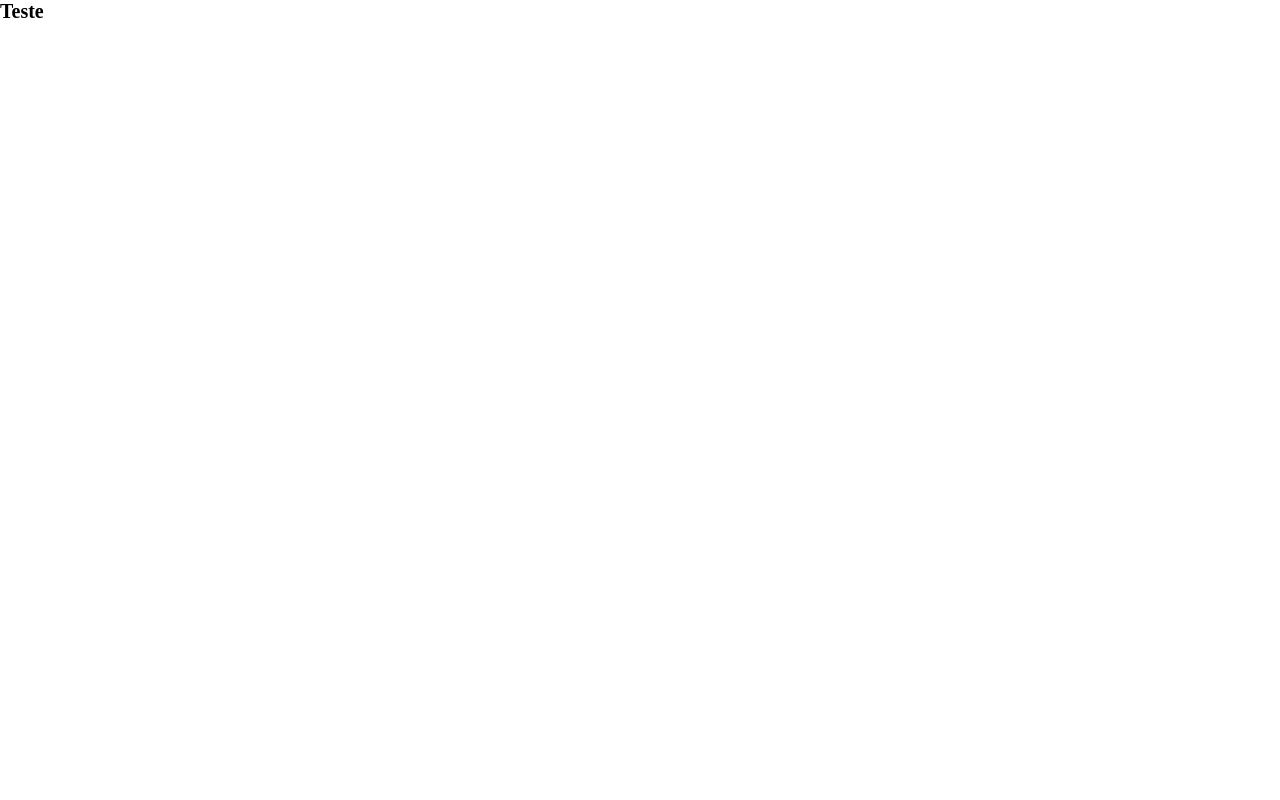
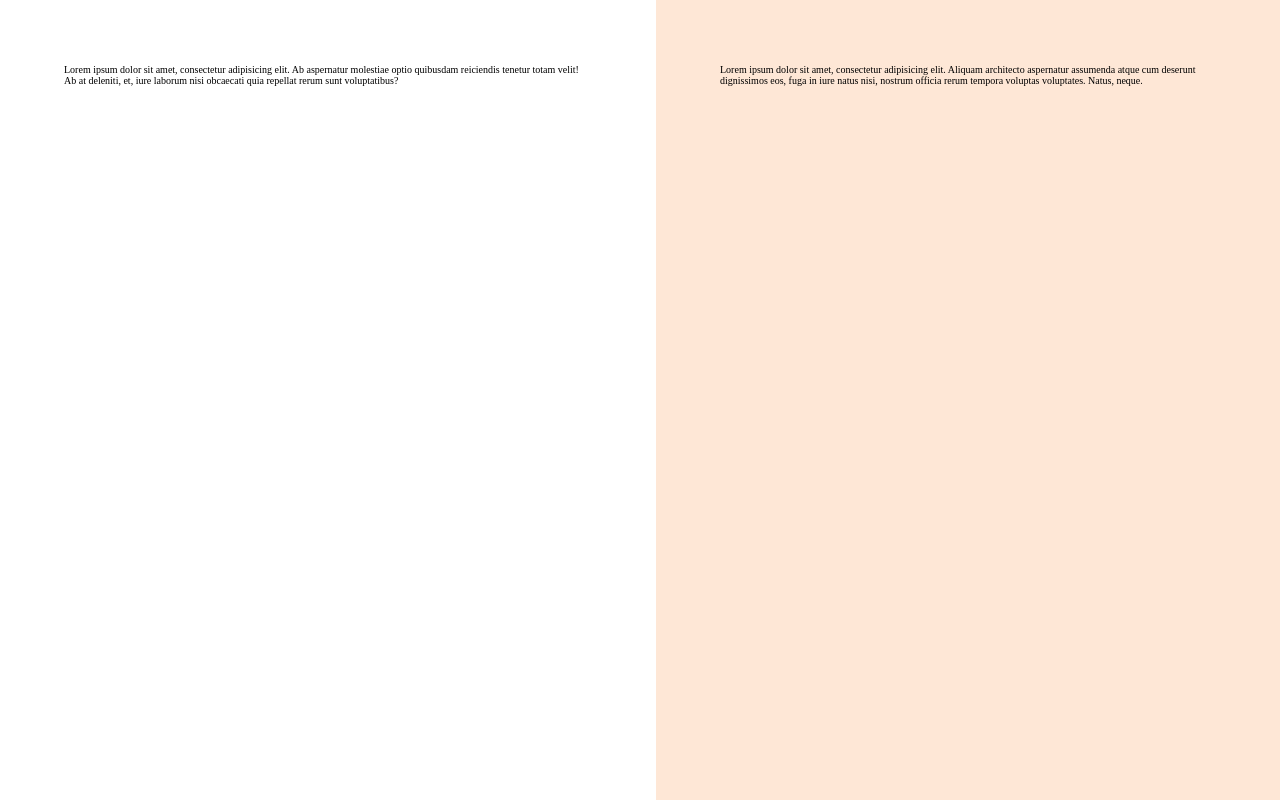
Before and after one commit to marquesdanilocarlos/html-css-rocketseat, a plain HTML site: page projeto-4-novo/index.html in a window 1280 px wide. Drawn offline with Linux system fonts and the light colour scheme.

Commit message:
Aula 130 - Divisão geral do layout

```diff
--- a/projeto-4-novo/index.html
+++ b/projeto-4-novo/index.html
@@ -6,10 +6,25 @@
     <meta charset="UTF-8">
     <meta name="viewport" content="width=device-width, initial-scale=1.0">
     <title>Estrelas do amanhã</title>
-    <link href="https://fonts.googleapis.com/css2?family=Poppins:ital,wght@0,100;0,200;0,300;0,400;0,500;0,600;0,700;0,800;0,900;1,100;1,200;1,300;1,400;1,500;1,600;1,700;1,800;1,900&display=swap" rel="stylesheet">
-    <link rel="stylesheet" href="styles/global.css">
+    <link href="https://fonts.googleapis.com/css2?family=Poppins:ital,wght@0,100;0,200;0,300;0,400;0,500;0,600;0,700;0,800;0,900;1,100;1,200;1,300;1,400;1,500;1,600;1,700;1,800;1,900&display=swap"
+          rel="stylesheet">
+    <link rel="stylesheet" href="styles/styles.css">
 </head>
 <body>
-<h1>Teste</h1>
+<div id="app">
+    <main>
+        <div class="main-container">
+            Lorem ipsum dolor sit amet, consectetur adipisicing elit. Ab aspernatur molestiae optio quibusdam reiciendis
+            tenetur totam velit! Ab at deleniti, et, iure laborum nisi obcaecati quia repellat rerum sunt voluptatibus?
+        </div>
+    </main>
+    <aside>
+        <div class="aside-container">
+            Lorem ipsum dolor sit amet, consectetur adipisicing elit. Aliquam architecto aspernatur assumenda atque cum
+            deserunt dignissimos eos, fuga in iure natus nisi, nostrum officia rerum tempora voluptas voluptates. Natus,
+            neque.
+        </div>
+    </aside>
+</div>
 </body>
 </html>
--- a/projeto-4-novo/styles/global.css
+++ b/projeto-4-novo/styles/global.css
@@ -22,5 +22,5 @@
 }
 
 body {
-
+    overflow: hidden;
 }
--- /dev/null
+++ b/projeto-4-novo/styles/layout.css
@@ -0,0 +1,25 @@
+#app {
+    display: grid;
+    grid-template-columns: 51.25% 48.75%;
+    height: 100vh;
+    overflow: hidden;
+}
+
+main {
+    overflow: auto;
+    padding: 6.4rem;
+
+    .main-container {
+        max-width: 52.8rem;
+        margin-left: auto;
+    }
+}
+
+aside {
+    background-color: var(--surface-secondary);
+    padding: 6.4rem;
+
+    .aside-container {
+        max-width: 52.8rem;
+    }
+}
--- /dev/null
+++ b/projeto-4-novo/styles/styles.css
@@ -0,0 +1,2 @@
+@import "global.css";
+@import "layout.css";
```
